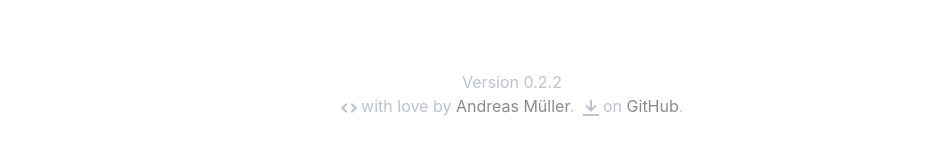
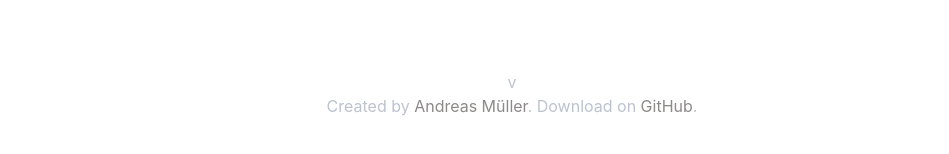
Before and after one commit to devmount/task-generator, a Vue app: page / in a window 1280 px wide. Shown: the part 642-796 px from the top of the page, without its empty margins (128-1077 px from the left). Built offline with nearby package versions, Linux system fonts and the light colour scheme.

Commit message:
💚 automate version retrieval

```diff
--- a/src/App.vue
+++ b/src/App.vue
@@ -119,9 +119,9 @@
         <div class="columns">
           <div class="column col-12 text-center text-gray">
             <p>
-              <span class="d-block">Version 0.2.2</span>
-              <i class="icon icon-resize-horiz"></i> with love by <a href="https://twitter.com/devmount" target="_blank">Andreas Müller</a>.
-              <i class="icon icon-download ml-1"></i> on <a href="https://github.com/devmount/task-generator" target="_blank">GitHub</a>.
+              <span class="d-block">v{{ $version }}</span>
+              Created by <a href="https://twitter.com/devmount" target="_blank">Andreas Müller</a>.
+              Download on <a href="https://github.com/devmount/task-generator" target="_blank">GitHub</a>.
             </p>
           </div>
         </div>
--- a/src/main.js
+++ b/src/main.js
@@ -3,6 +3,8 @@ import App from './App.vue'
 import ClipboardJS from '../node_modules/clipboard/dist/clipboard.min.js'
 
 Vue.config.productionTip = false
+Vue.prototype.$version = process.env.VUE_APP_VERSION
+
 new ClipboardJS('.clip')
 
 new Vue({
```
